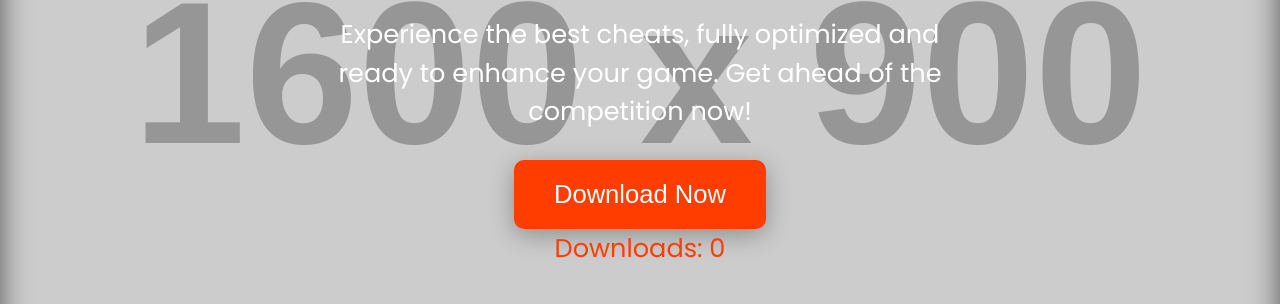
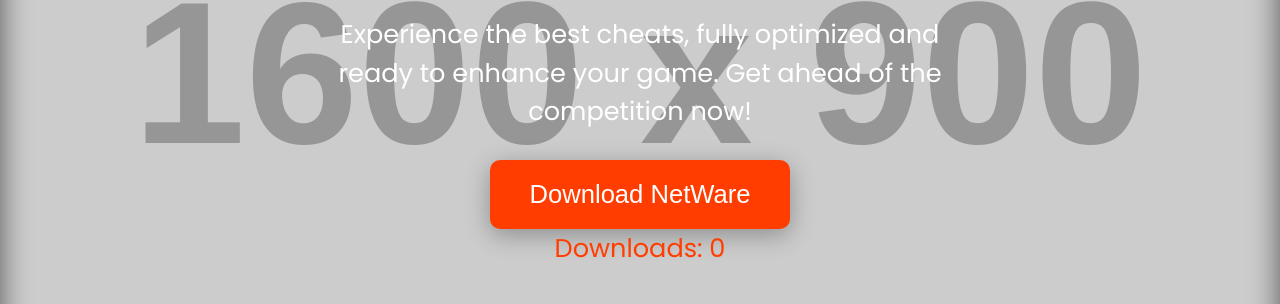
Before and after one commit to NexilCheats/livvy.cheats, a plain HTML site: page index.html in a window 1280 px wide. Shown: the part 496-800 px from the top of the page. Drawn offline with Linux system fonts and the light colour scheme; placeholder pictures from the web are drawn by us.

Commit message:
Update index.html

```diff
--- a/index.html
+++ b/index.html
@@ -244,7 +244,7 @@
 <div class="hero">
     <h2>Unlock Your Gaming Power</h2>
     <p>Experience the best cheats, fully optimized and ready to enhance your game. Get ahead of the competition now!</p>
-    <button class="cta-btn" onclick="incrementDownload()">Download Now</button>
+    <button class="cta-btn" onclick="incrementDownload()">Download NetWare</button>
     <p class="download-stats">Downloads: <span id="download-count">0</span></p>
 </div>
 
```
